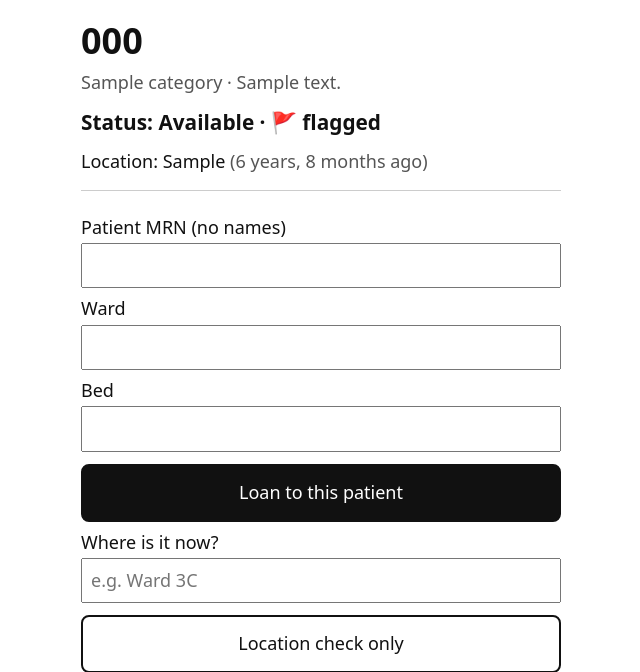
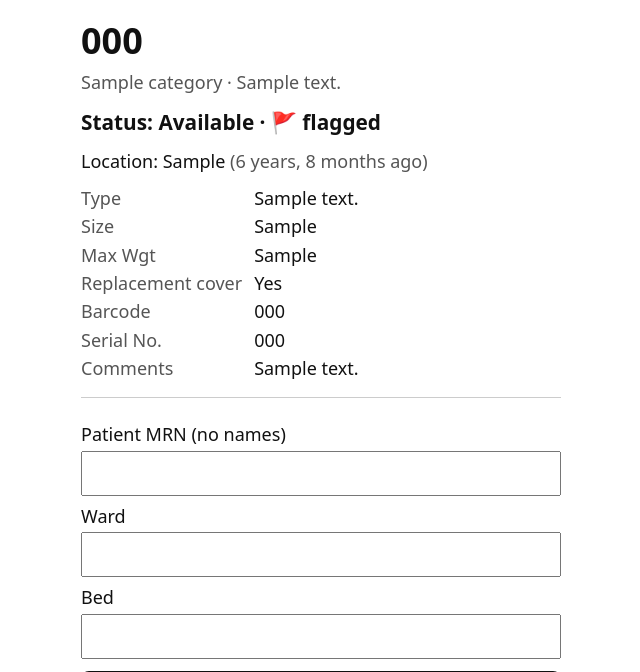
Before and after one commit to Ri-Dearg/health-hack26, a Django app: page /item/1/ in a window 1280 px wide. Shown: the top 672 px of the page, without its empty margins (319-959 px from the left). Run offline with Django 5.2, Linux system fonts and the light colour scheme; a user stored in the database is signed in; data comes from the database, SQL or seed files in the repository; tables that the repository leaves empty hold one stand-in row (values such as "Sample post").

Commit message:
feat: 💄 show register details on the item page
Co-Authored-By: Claude Opus 5.5 <noreply@anthropic.com>

```diff
--- a/templates/equipment/item.html
+++ b/templates/equipment/item.html
@@ -13,6 +13,8 @@
   input { font: inherit; width: 100%; padding: .5rem; box-sizing: border-box; }
   button { font: inherit; width: 100%; padding: .9rem; margin-top: .75rem; border-radius: .5rem; border: 2px solid #111; background: #111; color: #fff; }
   button.secondary { background: #fff; color: #111; }
+  .details { display: grid; grid-template-columns: max-content 1fr; gap: .2rem .75rem; margin: .75rem 0; }
+  .details dt { color: #555; } .details dd { margin: 0; }
 </style>
 </head>
 <body>
@@ -20,6 +22,15 @@
   <div class="muted">{{ item.category }}{% if item.description %} · {{ item.description }}{% endif %}</div>
   <div class="status">Status: {{ item.get_status_display }}{% if item.flagged %} · 🚩 flagged{% endif %}</div>
   <div>Location: {{ item.location }} <span class="muted">({{ item.location_updated_at|timesince }} ago)</span></div>
+  <dl class="details">
+    {% if item.description %}<dt>Type</dt><dd>{{ item.description }}</dd>{% endif %}
+    {% if item.size %}<dt>Size</dt><dd>{{ item.size }}</dd>{% endif %}
+    {% if item.max_weight %}<dt>Max Wgt</dt><dd>{{ item.max_weight }}</dd>{% endif %}
+    {% if item.replacement_cover is not None %}<dt>Replacement cover</dt><dd>{{ item.replacement_cover|yesno:"Yes,No" }}</dd>{% endif %}
+    <dt>Barcode</dt><dd>{{ item.barcode|default:"⚠️ none yet" }}</dd>
+    {% if item.serial_number %}<dt>Serial No.</dt><dd>{{ item.serial_number }}</dd>{% endif %}
+    {% if item.comments %}<dt>Comments</dt><dd>{{ item.comments|linebreaksbr }}</dd>{% endif %}
+  </dl>
   {% if loan %}<div>Due back {{ loan.due_at|date:"j M" }}{% if loan.patient %} · MRN {{ loan.patient }}{% endif %}{% if loan.needs_owner %} · ⚠️ needs an owner{% endif %}</div>{% endif %}
 
   {% if result %}<div class="result" role="status">{{ result.message }}</div>{% endif %}
```
